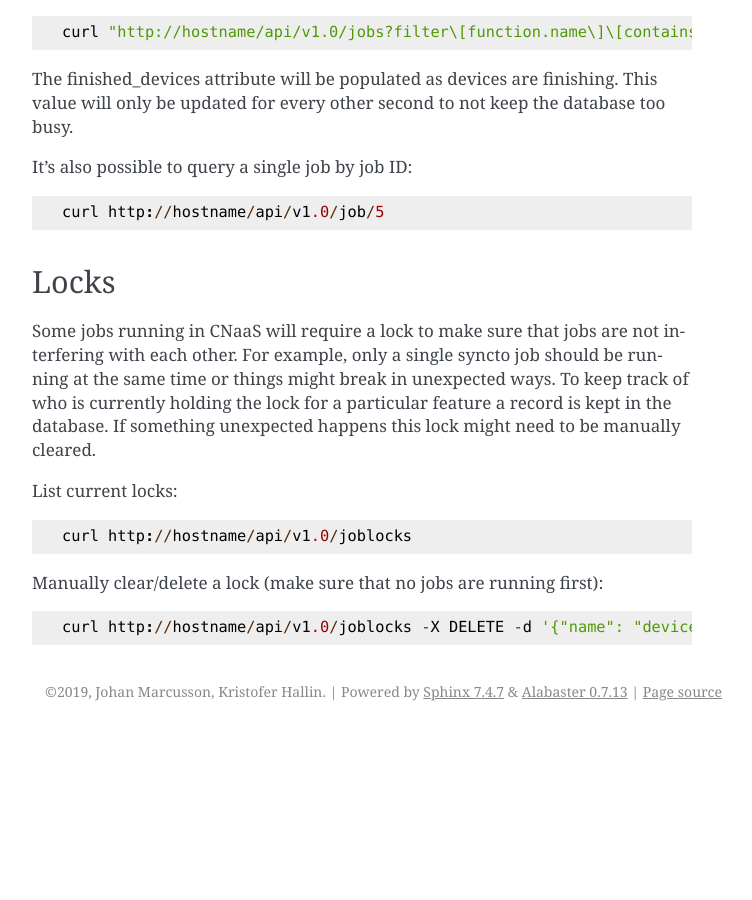
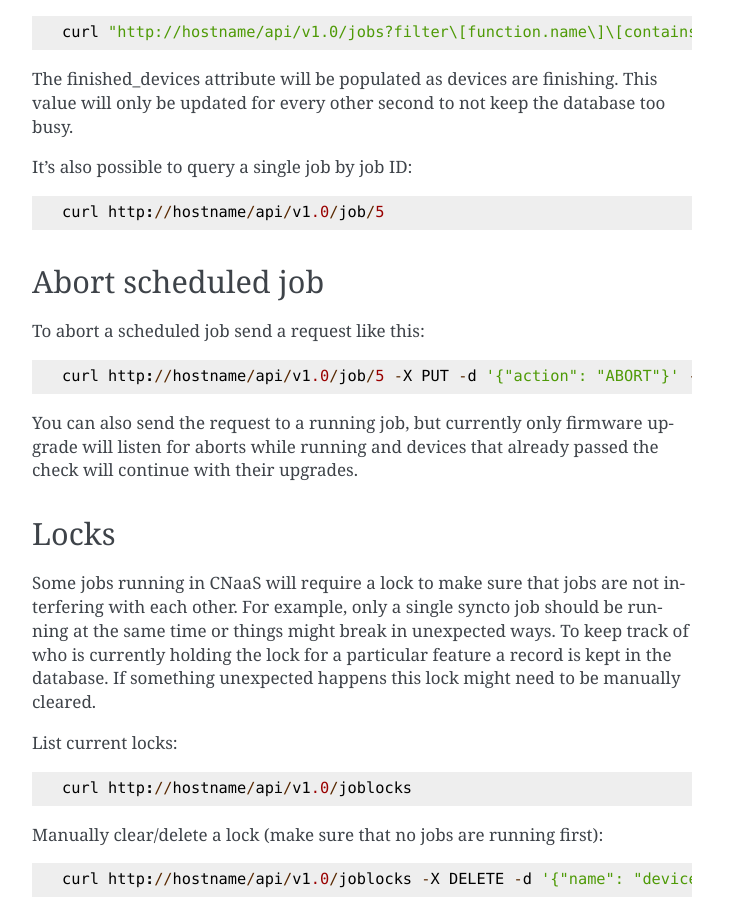
Before and after one commit to SUNET/cnaas-nms, a Sphinx documentation site: the page built from docs/apiref/jobs.rst, in a window 1280 px wide and 900 px high, scrolled down 1901 px. Shown: the whole window, without its empty margins (388-1140 px from the left). Built offline with Sphinx 7.4.7, drawn with Linux system fonts in a browser that asks for light colours; before the commit the page ends 2632 px from its top, so only the background shows below that.

Commit message:
Add missing docs for job API abort action

```diff
--- a/docs/apiref/jobs.rst
+++ b/docs/apiref/jobs.rst
@@ -107,6 +107,18 @@ It's also possible to query a single job by job ID:
    curl http://hostname/api/v1.0/job/5
 
 
+Abort scheduled job
+-------------------
+
+To abort a scheduled job send a request like this:
+
+::
+
+   curl http://hostname/api/v1.0/job/5 -X PUT -d '{"action": "ABORT"}' -H "Content-Type: application/json"
+
+You can also send the request to a running job, but currently only firmware
+upgrade will listen for aborts while running and devices that already passed
+the check will continue with their upgrades.
 
 Locks
 -----
```
